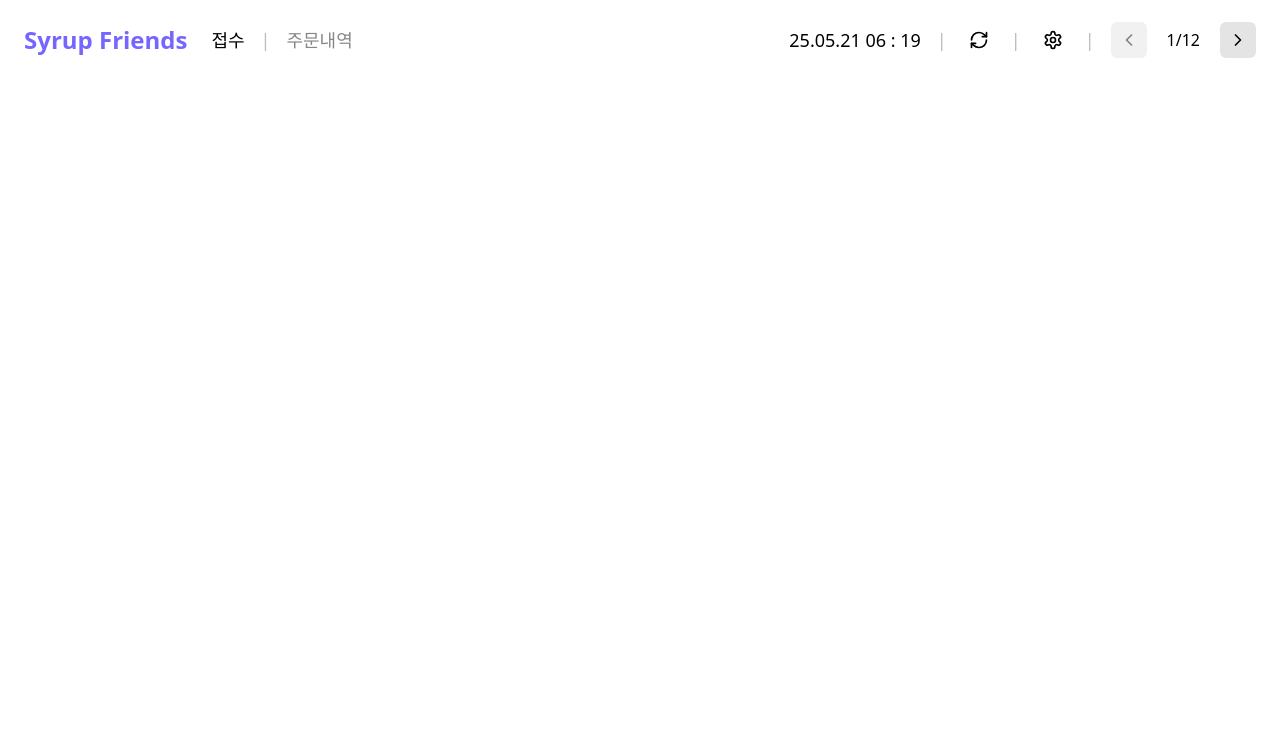
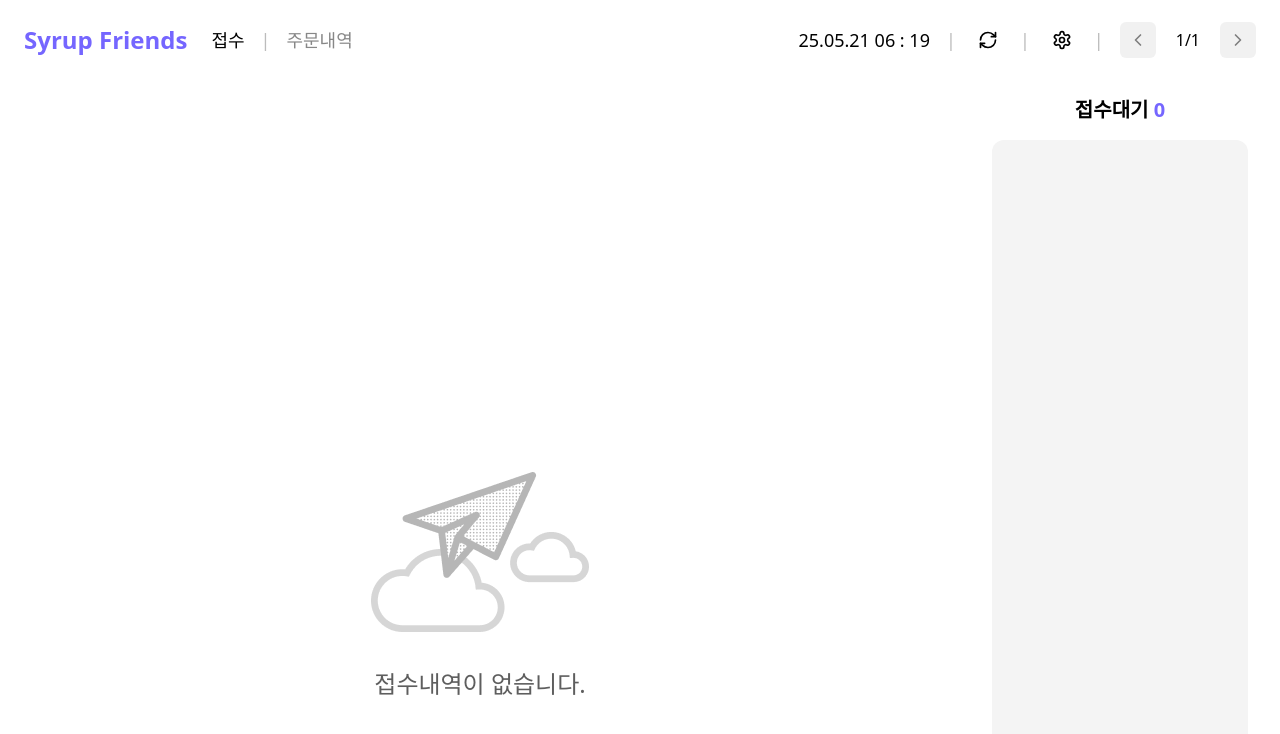
Before and after one commit to gyozaa01/scoop_sgj, a React (Vite) app: page / in a window 1280 px wide. Shown: the top 734 px of the page. Built offline with nearby package versions, Linux system fonts and the light colour scheme.

Commit message:
feat: 접수내역 및 접수대기 empty UI 구현

```diff
--- a/src/App.jsx
+++ b/src/App.jsx
@@ -1,6 +1,10 @@
 import { Header } from "./components/Header";
+import EmptyState from "./components/EmptyState";
 
 export default function App() {
+  const hasAcceptedOrders = false; // 임시 더미
+  const hasPendingOrders = false; // 임시 더미
+
   // 더미 핸들러
   const handlePrevPage = () => {};
   const handleNextPage = () => {};
@@ -10,17 +14,30 @@ export default function App() {
       {/* 헤더 영역 */}
       <Header
         currentPage={1}
-        totalPages={12}
+        totalPages={1}
         onPrevPage={handlePrevPage}
         onNextPage={handleNextPage}
       />
 
-      {/* 헤더가 아닌(메인) 콘텐츠 영역 */}
       <div className="flex-1 flex flex-col md:flex-row overflow-hidden">
-        {/* 메인 주문 카드 컨테이너) */}
-        <main className="flex-1 h-0 md:h-auto"></main>
-        {/* 대기 주문 리스트 사이드바 */}
-        <aside className="w-full md:w-80 h-0 md:h-auto"></aside>
+        <main className="flex-1 h-0 md:h-auto bg-white dark:bg-[#2B2B30]">
+          {hasAcceptedOrders ? (
+            <div className="p-4">{/* 주문 카드 영역 */}</div>
+          ) : (
+            <EmptyState />
+          )}
+        </main>
+
+        {/* 접수 대기 영역 */}
+        <aside className="w-full md:w-80 h-0 md:h-auto flex flex-col items-center justify-start py-4">
+          <p className="text-xl font-semibold text-black dark:text-white mb-4">
+            접수대기 <span className="text-[#7566FF]">0</span>
+          </p>
+
+          <div className="w-[256px] h-[916px] bg-[#F4F4F4] dark:bg-[#484850] rounded-xl flex items-center justify-center">
+            {!hasPendingOrders && <div></div>}
+          </div>
+        </aside>
       </div>
     </div>
   );
--- /dev/null
+++ b/src/components/EmptyState.jsx
@@ -0,0 +1,12 @@
+export default function EmptyState() {
+  return (
+    <div className="flex flex-col items-center justify-center h-full text-[#5E5E5E] dark:text-[#BCBCBC]">
+      <img
+        src="/empty.png"
+        alt="접수 비어 있음"
+        className="w-[240px] h-[200px] mb-4 opacity-60"
+      />
+      <p className="text-2xl">접수내역이 없습니다.</p>
+    </div>
+  );
+}
```
Also changed, not shown: public/empty.png (added).
